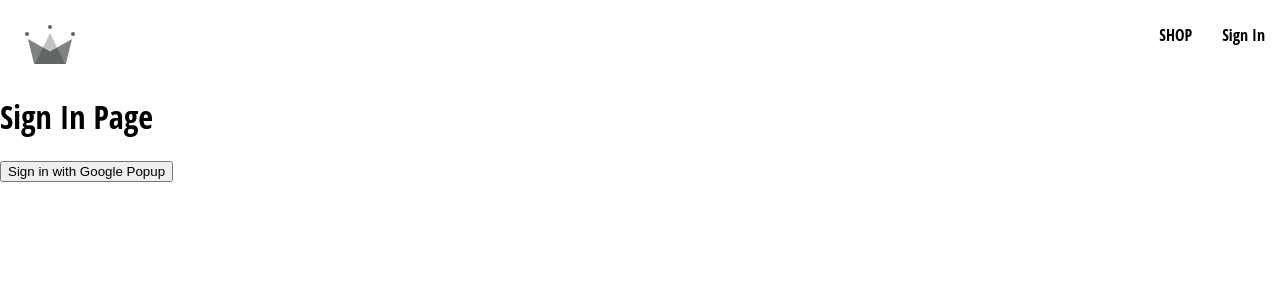
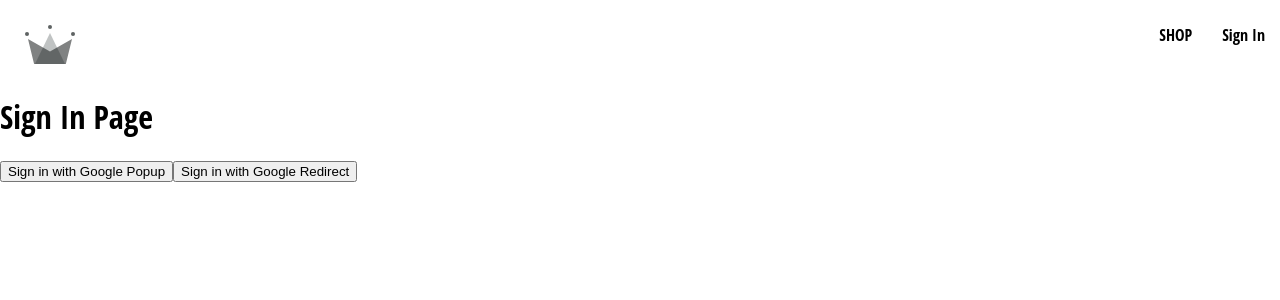
Before and after one commit to hennible0612/react-practice-shop, a React (Create React App) app: page /sign-in in a window 1280 px wide. Shown: the top 300 px of the page. Built offline with nearby package versions, Linux system fonts and the light colour scheme.

Commit message:
signinredirect
.

```diff
--- a/src/sign-in/sign-in.component.jsx
+++ b/src/sign-in/sign-in.component.jsx
@@ -1,7 +1,23 @@
-import {signInWithGooglePopup, createUserDocumentFromAuth} from "../utils/firebase/firebase.utils";
-
+import {
+    signInWithGooglePopup,
+    createUserDocumentFromAuth,
+    signInWithGoogleRedirect,
+    auth
+} from "../utils/firebase/firebase.utils";
+import {useEffect} from 'react';
+import {getRedirectResult} from 'firebase/auth'
 
 const SignIn = () => {
+
+    useEffect(() => {
+        (async () => {
+            const response = await getRedirectResult(auth);
+            if (response) {//response 성공시
+                const userDocRef = await createUserDocumentFromAuth(response.user);
+            }
+        })();
+    }, []);//빈 배열일시 해당 콤포넌트한번만 시작시 부름
+
     const logGoogleUser = async () => {
         const {user} = await signInWithGooglePopup();
         const userDocRef = await createUserDocumentFromAuth(user)
@@ -14,6 +30,9 @@
             <button onClick={logGoogleUser}>
                 Sign in with Google Popup
             </button>
+            <button onClick={signInWithGoogleRedirect}>
+                Sign in with Google Redirect
+            </button>
         </div>
     )
 };
--- a/src/utils/firebase/firebase.utils.js
+++ b/src/utils/firebase/firebase.utils.js
@@ -26,14 +26,15 @@
 });
 
 export const auth = getAuth();
-export const signInWithGooglePopup = () => signInWithPopup(auth, provider)
+export const signInWithGooglePopup = () => signInWithPopup(auth, provider);
+export const signInWithGoogleRedirect = () => signInWithRedirect(auth, provider);
+
 
 export const db = getFirestore(); //db 접속할수 있게끔 export
 
 export const createUserDocumentFromAuth = async (userAuth) => {
-    const userDocRef = doc(db, 'users', userAuth.uid ) //해당 user 있는지 확인
+    const userDocRef = doc(db, 'users', userAuth.uid) //해당 user 있는지 확인
 
-    console.log(userDocRef)
 
     const userSnapshot = await getDoc(userDocRef);
     console.log(userSnapshot.exists()) //users가 있는지
@@ -43,12 +44,12 @@
         const createdAt = new Date();
 
         try {
-            await setDoc(userDocRef,{
+            await setDoc(userDocRef, {
                 displayName,
                 email,
                 createdAt
             });
-        } catch (error){
+        } catch (error) {
             console.log('error creating the user', error.message);
         }
     }
```
